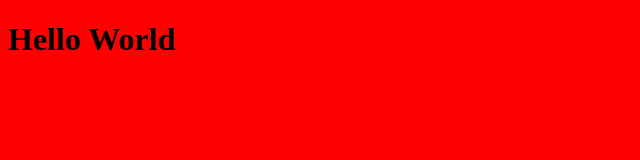
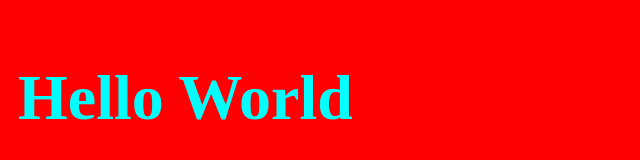
Before and after one commit to NihonjinMachan/testRepo, a plain HTML site: page index.html in a window 1280 px wide. Shown: the whole page, without its empty margins (0-640 px from the left). Drawn offline with Linux system fonts and the light colour scheme.

Commit message:
added padding

```diff
--- a/styles.css
+++ b/styles.css
@@ -1,9 +1,7 @@
 body{
     background: red;
     font-family: 'Raleway';
-<<<<<<< HEAD
     font-size: 2em;
-=======
     color: aqua;
->>>>>>> conflictTest
+    padding: 10px;
 }
```
